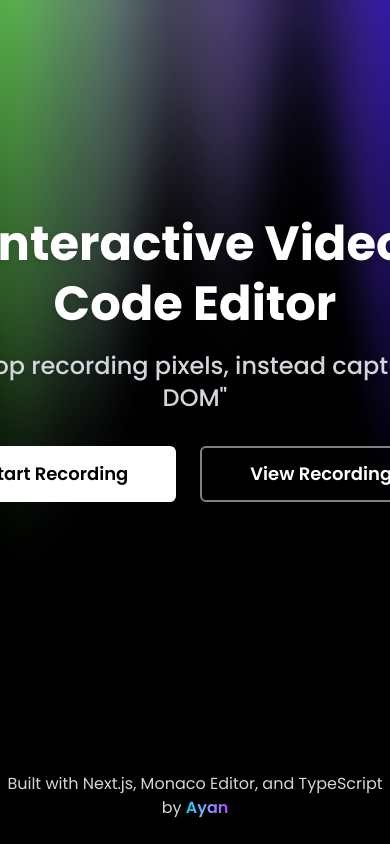
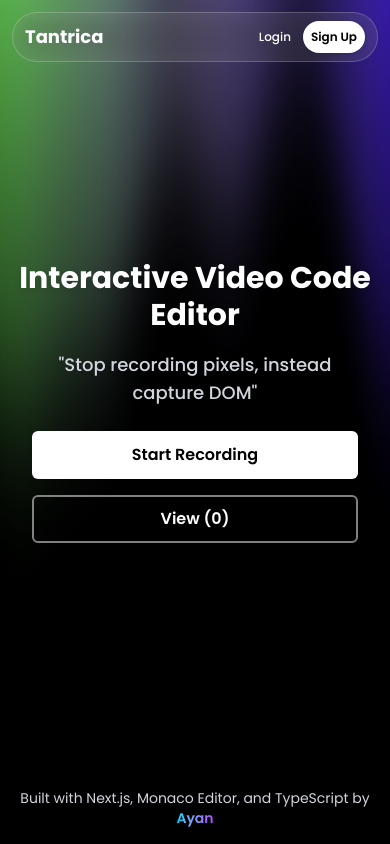
Before and after one commit to ayan-de/Interactive-video-code-editor-main-, a Next.js app in the folder apps/web/: page / in a window 390 px wide. Built offline with nearby package versions, Linux system fonts and the light colour scheme.

Commit message:
fix: mobile responsiveness

```diff
--- /dev/null
+++ b/apps/web/app/components/Navbar.tsx
@@ -0,0 +1,30 @@
+'use client';
+
+import { Button } from './ui/button';
+
+export default function Navbar() {
+  return (
+    <div className="w-full flex justify-center pt-3 md:pt-6 px-3 md:px-6">
+      <nav className="flex justify-between items-center backdrop-blur-md bg-white/10 border border-white/20 rounded-full px-3 md:px-6 py-2 md:py-3 max-w-2xl w-full">
+        <div className="flex items-center">
+          <h2 className="text-lg md:text-xl font-bold text-white">Tantrica</h2>
+        </div>
+        <div className="flex gap-1 md:gap-2 items-center">
+          <Button
+            variant="ghost"
+            size="sm"
+            className="text-white hover:bg-white/10 hover:text-white px-2 md:px-4 py-1 md:py-2 text-xs md:text-sm rounded-full transition-all duration-300 cursor-pointer"
+          >
+            Login
+          </Button>
+          <Button
+            size="sm"
+            className="bg-white text-black hover:bg-gray-100 px-2 md:px-4 py-1 md:py-2 text-xs md:text-sm font-semibold rounded-full transition-all duration-300 cursor-pointer"
+          >
+            Sign Up
+          </Button>
+        </div>
+      </nav>
+    </div>
+  );
+}
--- a/apps/web/app/page.tsx
+++ b/apps/web/app/page.tsx
@@ -4,6 +4,7 @@ import Link from 'next/link';
 import { useState, useEffect } from 'react';
 import Aurora from './components/Aurora';
 import { Button } from './components/ui/button';
+import Navbar from './components/Navbar';
 
 export default function Home() {
   const [recordingCount, setRecordingCount] = useState(0);
@@ -50,43 +51,52 @@ export default function Home() {
       </div>
 
       <div className="relative z-10 min-h-screen bg-black/20 backdrop-blur-sm flex flex-col">
+        {/* Top Navigation Bar */}
+        <Navbar />
+
         {/* Hero Section */}
-        <header className="flex-grow flex items-center justify-center text-center">
-          <div className="mb-8">
-            <h1 className="text-5xl font-bold text-white mb-4 leading-tight drop-shadow-lg">
+        <header className="flex-grow flex items-center justify-center text-center px-4 md:px-6">
+          <div className="mb-8 max-w-4xl">
+            <h1 className="text-3xl sm:text-4xl md:text-5xl lg:text-6xl font-bold text-white mb-4 leading-tight drop-shadow-lg">
               Interactive Video Code Editor
             </h1>
             <div className="mb-6">
-              <p className="text-2xl font-medium text-gray-300 mb-2 drop-shadow-md">
+              <p className="text-lg sm:text-xl md:text-2xl font-medium text-gray-300 mb-2 drop-shadow-md px-2">
                 "Stop recording pixels, instead capture DOM"
               </p>
             </div>
 
             {/* Action Buttons */}
-            <div className="flex gap-6 justify-center mt-8">
-              <Link href="/record">
+            <div className="flex flex-col sm:flex-row gap-4 sm:gap-6 justify-center mt-6 md:mt-8 px-4">
+              <Link href="/record" className="w-full sm:w-auto">
                 <Button
                   size="lg"
-                  className="bg-white text-black hover:bg-gray-100 font-semibold px-12 py-4 text-lg shadow-lg hover:shadow-xl transition-all duration-300 border-0 h-14 cursor-pointer"
+                  className="w-full sm:w-auto bg-white text-black hover:bg-gray-100 font-semibold px-6 sm:px-8 md:px-12 py-3 md:py-4 text-base md:text-lg shadow-lg hover:shadow-xl transition-all duration-300 border-0 h-12 md:h-14 cursor-pointer"
                 >
                   Start Recording
                 </Button>
               </Link>
 
-              <Link href="/view">
+              <Link href="/view" className="w-full sm:w-auto">
                 <Button
                   variant="outline"
                   size="lg"
-                  className="border-2 border-white/50 bg-transparent backdrop-blur-sm text-white hover:bg-white/10 hover:border-white/70 font-semibold px-12 py-4 text-lg shadow-lg transition-all duration-300 h-14 cursor-pointer"
+                  className="w-full sm:w-auto border-2 border-white/50 bg-transparent backdrop-blur-sm text-white hover:bg-white/10 hover:border-white/70 font-semibold px-6 sm:px-8 md:px-12 py-3 md:py-4 text-base md:text-lg shadow-lg transition-all duration-300 h-12 md:h-14 cursor-pointer"
                 >
-                  View Recordings {recordingCount > 0 && `(${recordingCount})`}
+                  <span className="hidden sm:inline">View Recordings</span>
+                  <span className="sm:hidden">
+                    View ({recordingCount > 0 ? recordingCount : 0})
+                  </span>
+                  <span className="hidden sm:inline">
+                    {recordingCount > 0 && ` (${recordingCount})`}
+                  </span>
                 </Button>
               </Link>
             </div>
           </div>
         </header>
-        <footer className="text-center py-6 text-gray-300">
-          <p>
+        <footer className="text-center py-4 md:py-6 text-gray-300 px-4">
+          <p className="text-sm md:text-base">
             Built with Next.js, Monaco Editor, and TypeScript by{' '}
             <a
               href="https://github.com/ayan-de"
```
